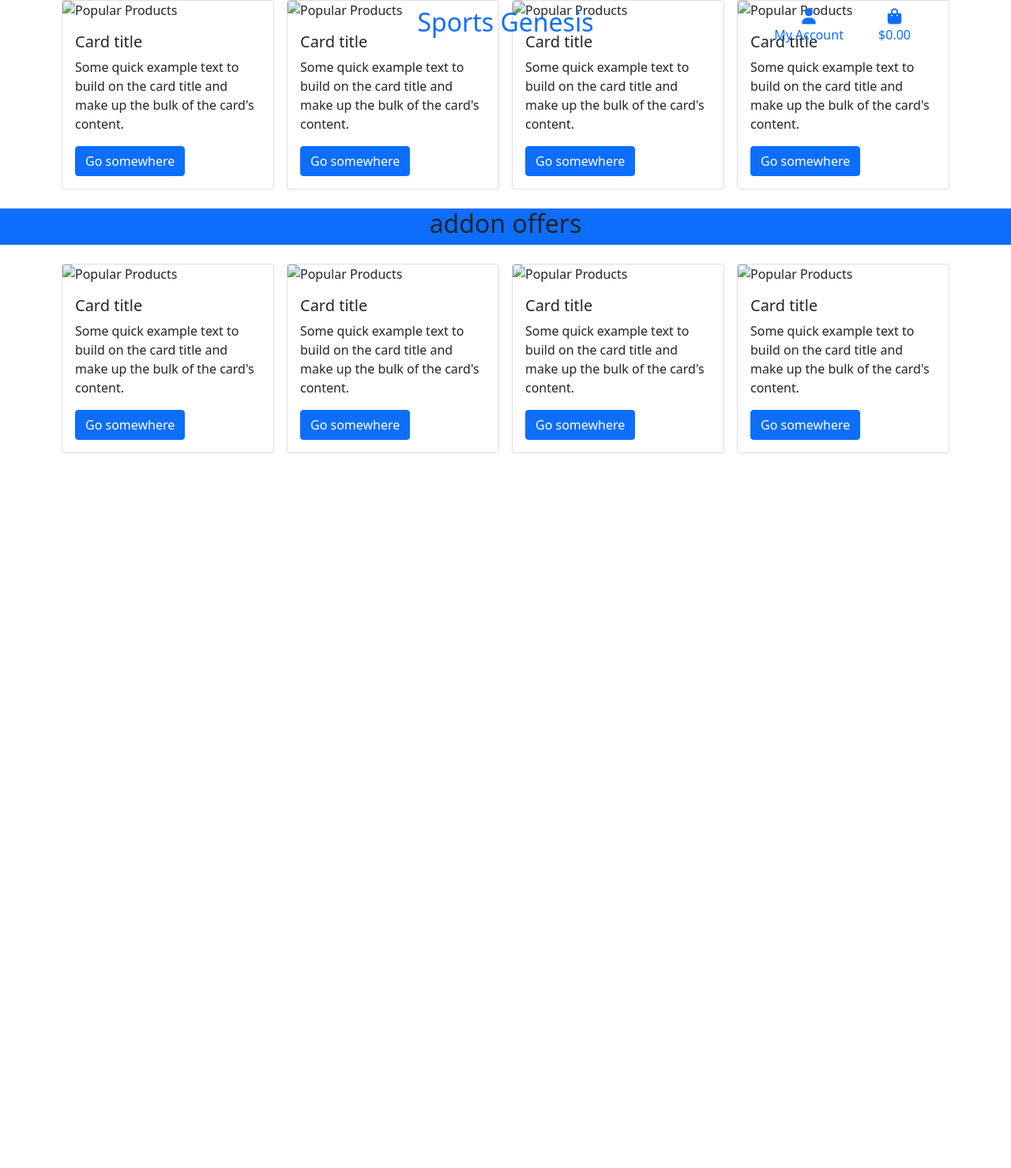
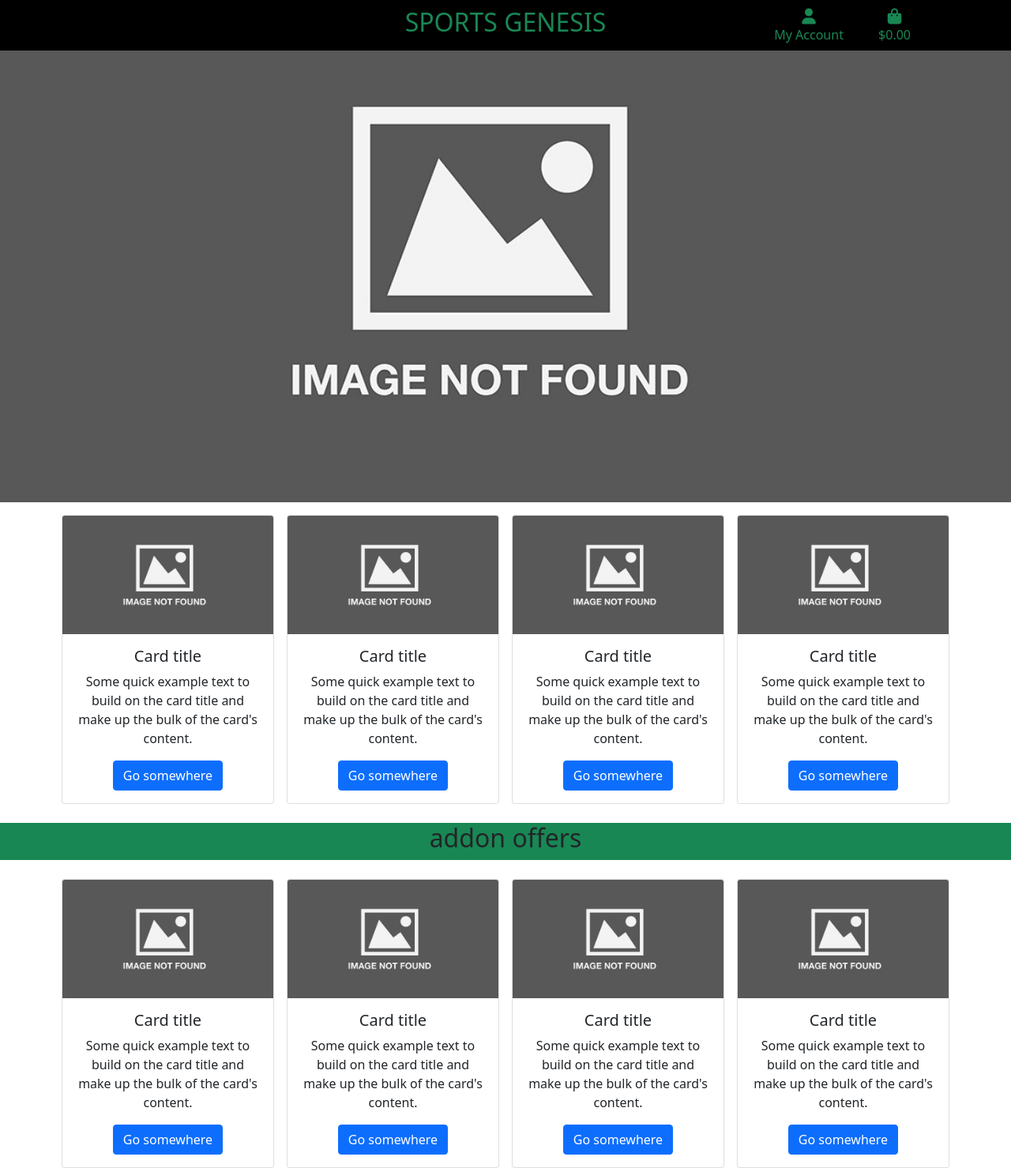
Before and after one commit to FabianMarsh/Sport-Genesis, a Django app: template home/templates/home/index.html in a window 1280 px wide. Shown: the whole page at 79% size. Before the commit the page ends 574 px from the top, so only its background shows below. Run offline with Django 3.2, Linux system fonts and the light colour scheme; the template is opened without the code that fills it, so the values that code supplies are empty; some libraries are stand-ins or nearby versions.

Commit message:
completed homepage mockup

```diff
--- a/home/templates/home/index.html
+++ b/home/templates/home/index.html
@@ -6,16 +6,16 @@
 {% endblock %}
 
 {% block content %}
-    <!-- Carousel after figure out how to intilalise -->
     <div>
-
+        <div class="home-image">
+        </div>
     </div>
-    <div class="container">
+    <div class="container mt-3">
         <div class="row">
             <!-- Popular Products -->
             <div class="col-12 col-md-4 col-xl-3  px-2">
-                <div class="card">
-                    <img src="" class="card-img-top" alt="Popular Products">
+                <div class="card text-center">
+                    <img src="/media/image-not-found.jpg" class="card-img-top" alt="Popular Products">
                     <div class="card-body">
                         <h5 class="card-title">Card title</h5>
                         <p class="card-text">Some quick example text to build on the card title and make up the bulk of the card's content.</p>
@@ -23,19 +23,18 @@
                     </div>
                 </div>
             </div>
-            <div class="col-12 col-md-4 col-xl-3 px-2">
-                <div class="card">
-                    <img src="" class="card-img-top" alt="Popular Products">
+            <div class="col-12 col-md-4 col-xl-3  px-2">
+                <div class="card text-center">
+                    <img src="/media/image-not-found.jpg" class="card-img-top" alt="Popular Products">
                     <div class="card-body">
                         <h5 class="card-title">Card title</h5>
                         <p class="card-text">Some quick example text to build on the card title and make up the bulk of the card's content.</p>
                         <a href="#" class="btn btn-primary">Go somewhere</a>
                     </div>
                 </div>
-            </div>
-            <div class="col-12 col-md-4 col-xl-3 px-2">
-                <div class="card">
-                    <img src="" class="card-img-top" alt="Popular Products">
+            </div><div class="col-12 col-md-4 col-xl-3  px-2">
+                <div class="card text-center">
+                    <img src="/media/image-not-found.jpg" class="card-img-top" alt="Popular Products">
                     <div class="card-body">
                         <h5 class="card-title">Card title</h5>
                         <p class="card-text">Some quick example text to build on the card title and make up the bulk of the card's content.</p>
@@ -44,8 +43,8 @@
                 </div>
             </div>
             <div class="d-none d-xl-block col-xl-3 px-2">
-                <div class="card">
-                    <img src="" class="card-img-top" alt="Popular Products">
+                <div class="card text-center">
+                    <img src="/media/image-not-found.jpg" class="card-img-top" alt="Popular Products">
                     <div class="card-body">
                         <h5 class="card-title">Card title</h5>
                         <p class="card-text">Some quick example text to build on the card title and make up the bulk of the card's content.</p>
@@ -57,7 +56,7 @@
     </div>
     <div class="container-fluid my-4">
         <div class="row text-center">
-            <div class="col-12 bg-primary">
+            <div class="col-12 bg-success">
                 <h2>addon offers</h2>
             </div>
         </div>
@@ -66,8 +65,8 @@
         <div class="row">
             <!-- Popular Products -->
             <div class="col-12 col-md-4 col-xl-3  px-2">
-                <div class="card">
-                    <img src="" class="card-img-top" alt="Popular Products">
+                <div class="card text-center">
+                    <img src="/media/image-not-found.jpg" class="card-img-top" alt="Popular Products">
                     <div class="card-body">
                         <h5 class="card-title">Card title</h5>
                         <p class="card-text">Some quick example text to build on the card title and make up the bulk of the card's content.</p>
@@ -75,19 +74,18 @@
                     </div>
                 </div>
             </div>
-            <div class="col-12 col-md-4 col-xl-3 px-2">
-                <div class="card">
-                    <img src="" class="card-img-top" alt="Popular Products">
+            <div class="col-12 col-md-4 col-xl-3  px-2">
+                <div class="card text-center">
+                    <img src="/media/image-not-found.jpg" class="card-img-top" alt="Popular Products">
                     <div class="card-body">
                         <h5 class="card-title">Card title</h5>
                         <p class="card-text">Some quick example text to build on the card title and make up the bulk of the card's content.</p>
                         <a href="#" class="btn btn-primary">Go somewhere</a>
                     </div>
                 </div>
-            </div>
-            <div class="col-12 col-md-4 col-xl-3 px-2">
-                <div class="card">
-                    <img src="" class="card-img-top" alt="Popular Products">
+            </div><div class="col-12 col-md-4 col-xl-3  px-2">
+                <div class="card text-center">
+                    <img src="/media/image-not-found.jpg" class="card-img-top" alt="Popular Products">
                     <div class="card-body">
                         <h5 class="card-title">Card title</h5>
                         <p class="card-text">Some quick example text to build on the card title and make up the bulk of the card's content.</p>
@@ -96,8 +94,8 @@
                 </div>
             </div>
             <div class="d-none d-xl-block col-xl-3 px-2">
-                <div class="card">
-                    <img src="" class="card-img-top" alt="Popular Products">
+                <div class="card text-center">
+                    <img src="/media/image-not-found.jpg" class="card-img-top" alt="Popular Products">
                     <div class="card-body">
                         <h5 class="card-title">Card title</h5>
                         <p class="card-text">Some quick example text to build on the card title and make up the bulk of the card's content.</p>
--- a/sport_genesis/settings.py
+++ b/sport_genesis/settings.py
@@ -150,3 +150,7 @@
 # https://docs.djangoproject.com/en/3.1/howto/static-files/
 
 STATIC_URL = '/static/'
+STATICFILES_DIRS = (os.path.join(BASE_DIR, "static"),)
+
+MEDIA_URL = "/media/"
+MEDIA_ROOT = os.path.join(BASE_DIR, "media")
--- a/sport_genesis/urls.py
+++ b/sport_genesis/urls.py
@@ -15,9 +15,11 @@
 """
 from django.contrib import admin
 from django.urls import path, include
+from django.conf import settings
+from django.conf.urls.static import static
 
 urlpatterns = [
     path('admin/', admin.site.urls),
     path("accounts/", include("allauth.urls")),
     path("", include("home.urls")),
-]
+] + static(settings.MEDIA_URL, document_root=settings.MEDIA_ROOT)
--- /dev/null
+++ b/static/css/base.css
@@ -0,0 +1,45 @@
+/* taken from https://courses.codeinstitute.net/courses/course-v1:CodeInstitute+FSF_102+Q1_2020/courseware/4201818c00aa4ba3a0dae243725f6e32/a5315728ccdf4f0792a0bc3c349e8329/?child=first */
+html {
+    height: 100%;
+}
+
+/* from Bulma */
+
+.icon {
+    align-items: center;
+    display: inline-flex;
+    justify-content: center;
+    height: 1.5rem;
+    width: 1.5rem;
+}
+
+/* bootstrap expanded classes */
+
+/* half way between mt-5 and what would be mt-6 */
+
+
+.text-black {
+    color: #000 !important;
+}
+
+.bg-black {
+    background-color: #000;
+}
+
+/************************************ base header */
+
+.logo-font {
+    text-transform: uppercase;
+}
+
+header p, i {
+    color: #198754;
+}
+
+/************************************ home */
+
+.home-image {
+    background: url("/media/image-not-found.jpg") no-repeat center center fixed ;
+    background-size: cover;
+    height: calc(100vh - 164px);
+}
--- a/templates/base.html
+++ b/templates/base.html
@@ -14,9 +14,7 @@
 
         {% block corecss %}
             <link href="https://cdn.jsdelivr.net/npm/bootstrap@5.0.0-beta1/dist/css/bootstrap.min.css" rel="stylesheet" integrity="sha384-giJF6kkoqNQ00vy+HMDP7azOuL0xtbfIcaT9wjKHr8RbDVddVHyTfAAsrekwKmP1" crossorigin="anonymous">
-        {% endblock %}
-
-        {% block extra_css %}
+            <link rel="stylesheet" href="{% static 'css/base.css' %}">
         {% endblock %}
 
         {% block corejs %}
@@ -25,6 +23,9 @@
             <script src="https://stackpath.bootstrapcdn.com/bootstrap/4.4.1/js/bootstrap.min.js" integrity="sha384-wfSDF2E50Y2D1uUdj0O3uMBJnjuUD4Ih7YwaYd1iqfktj0Uod8GCExl3Og8ifwB6" crossorigin="anonymous"></script>
             <script src="https://kit.fontawesome.com/e20f2b74bc.js" crossorigin="anonymous"></script>
         {% endblock %}
+        {% block extra_css %}
+        {% endblock %}
+
 
         {% block extra_js %}
         {% endblock %}
@@ -33,11 +34,11 @@
     </head>
     <body>
         <!-- code taken from https://courses.codeinstitute.net/courses/course-v1:CodeInstitute+FSF_102+Q1_2020/courseware/4201818c00aa4ba3a0dae243725f6e32/a5315728ccdf4f0792a0bc3c349e8329/ and modified where appropriate -->
-        <header class="container-fluid fixed-top">
+        <header class="container-fluid fixed-top bg-black">
             <div class="row text-center">
                 <div class="col-12 col-lg-4 my-auto py-1 py-lg-0 text-center text-lg-left"></div>
                 <div class="col-12 col-lg-4 my-auto py-1 py-lg-0">
-                    <a href="{% url 'home" class="nav-link main-logo-link"><h2>Sports Genesis</h2></a>
+                    <a href="{% url 'home' %}" class="nav-link logo-font text-success"><h2>Sports Genesis</h2></a>
                 </div>
                <div class="col-12 col-lg-4 my-auto py-1 py-lg-0">
                     <ul class="list-inline list-unstyled text-center text-lg-right my-0">
```
Also changed, not shown: media/image-not-found.jpg (renamed from static/media/image-not-found.jpg).
